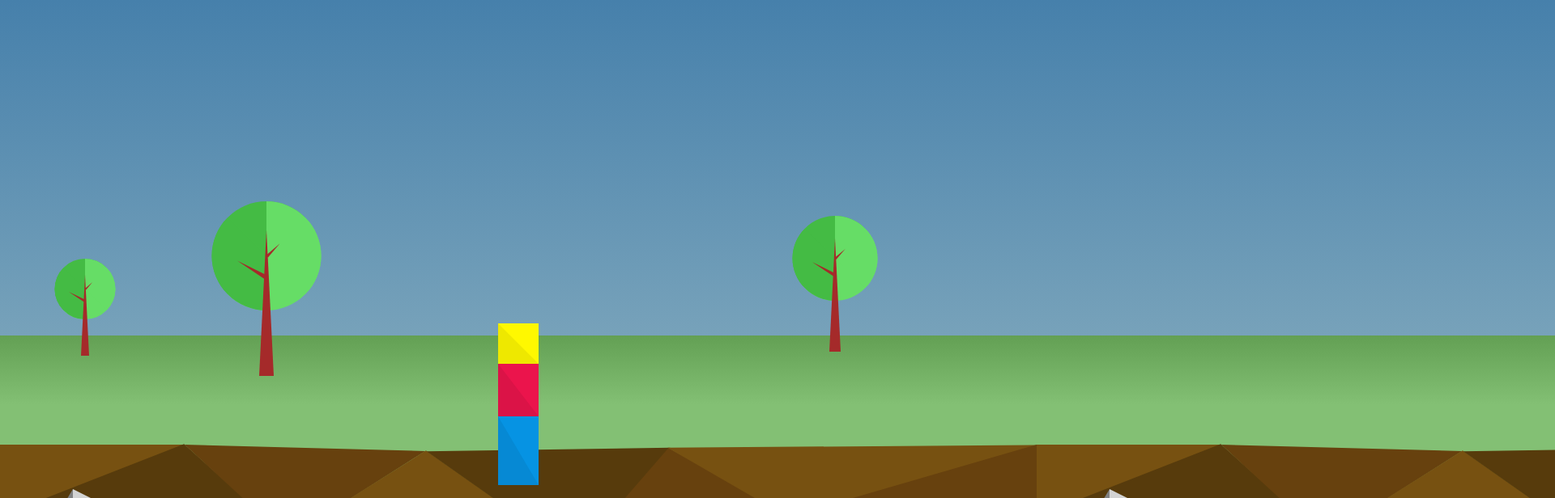
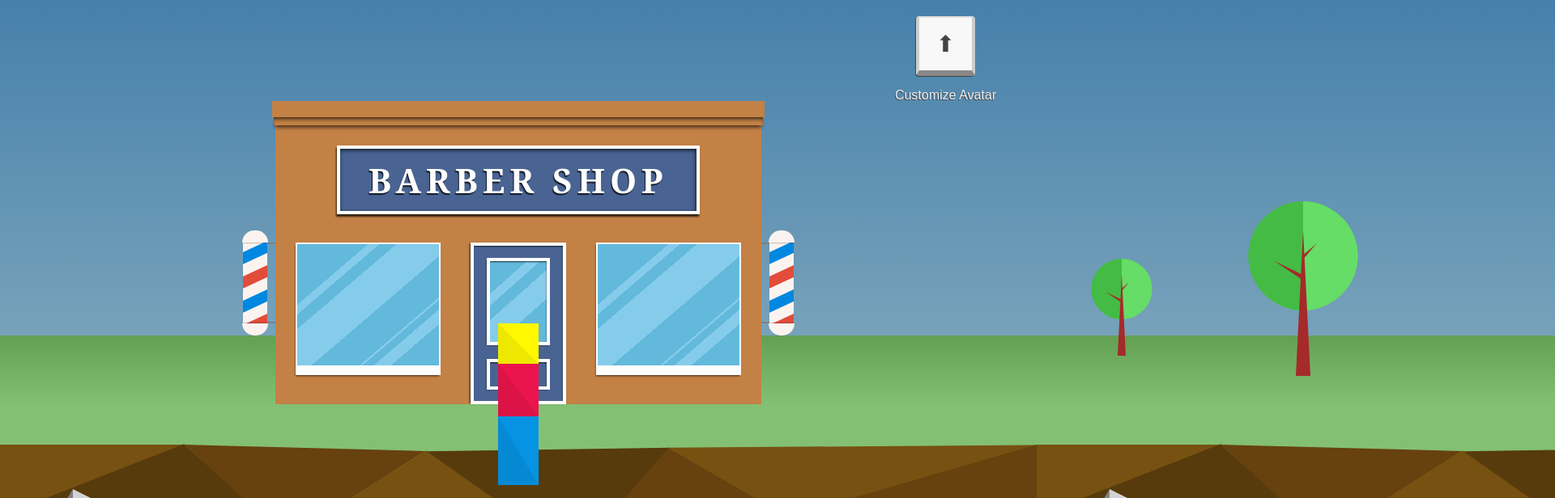
Before and after one commit to zmcadie/portfolio-interactive, a React (Create React App) app: page / in a window 1280 px wide. Shown: the top 616 px of the page at 81% size, 1920 px wide, since content can reach past the window. Built offline with nearby package versions, Linux system fonts and the light colour scheme.

Commit message:
Add action container coponent

```diff
--- a/src/App.js
+++ b/src/App.js
@@ -117,7 +117,7 @@ export default class App extends React.Component {
     return (
       <Router>
         <div>
-          <Route exact path="/" render={() => <Redirect to="/p/1" />} />
+          <Route exact path="/" render={() => <Redirect to="/p/0" />} />
           <Route path="/p/:position" render={p => <Main {...p} avatar={this.state.avatar} />} />
           <Route path="/character" render={() => <CharacterCustomization avatar={this.state.avatar} update={this.updateAvatar} />} />
         </div>
--- /dev/null
+++ b/src/components/ActionContainer.js
@@ -0,0 +1,52 @@
+import React from 'react'
+import styled from 'styled-components'
+
+const Key = styled.div`
+  height: 65px;
+  width: ${p => (p.wide ? "165px" : "65px")};
+  background: #f8f8f8;
+  border-radius: 4px;
+  line-height: 65px;
+  color: #444;
+  border: 4px solid #ccc;
+  border-bottom: 7px solid #888;
+  border-top: 2px solid #ddd;
+  font-size: 28px;
+  margin-bottom: 15px;
+  text-align: center;
+  text-shadow: none;
+  box-shadow: -1px 1px #444;
+`;
+
+const ActionsContainer = styled.div`
+  position: absolute;
+  right: 50px;
+  top: 20px;
+  text-align: center;
+  color: #efefef
+  text-shadow: -1px 1px #444;
+`
+
+const KeyContainer = styled.div`
+  display: flex;
+  flex-direction: column;
+  align-items: center;
+`
+
+const ActionContainer = ({ actions, isActive }) => {
+  const keys = actions.map((a, i) => {
+    return isActive
+    ? (
+      <KeyContainer key={`action-${i}`}>
+        <Key wide={!!a.wide}>
+          {a.key}
+        </Key>
+        {a.action}
+      </KeyContainer>
+    )
+    : ''
+  })
+  return <ActionsContainer>{keys}</ActionsContainer>
+}
+
+export default ActionContainer
--- a/src/components/Backgrounds/BarberShop.js
+++ b/src/components/Backgrounds/BarberShop.js
@@ -1,6 +1,7 @@
 import React from "react"
 import styled, { keyframes } from "styled-components"
 import RockyGrassPath from "./partials/RockyGrassPath"
+import ActionContainer from "../ActionContainer"
 
 const Bg = styled.div`
   background: linear-gradient(
@@ -289,10 +290,12 @@ class BarberShop extends React.Component {
   }
 
   render() {
+    const { isActive } = this.props
     return (
       <Bg>
         <RockyGrassPath />
         <Shop />
+        <ActionContainer isActive={isActive} actions={[{key: "⬆", action: <span>Customize Avatar</span>}]} />
       </Bg>
     )
   }
--- a/src/pages/CharacterCustomization/index.js
+++ b/src/pages/CharacterCustomization/index.js
@@ -98,7 +98,7 @@ const CharacterCustomization = ({ update, avatar }) => {
     legs: { "ui:widget": "color", "ui:options": { label: false } }
   }
   const CustomFieldTemplate = (props) => {
-    const {id, classNames, label, help, displayLabel, description, errors, children} = props;
+    const {id, classNames, label, help, displayLabel, errors, children} = props;
     return (
       <div className={classNames}>
         <div style={{ display: 'flex', justifyContent: 'center' }}>
```
